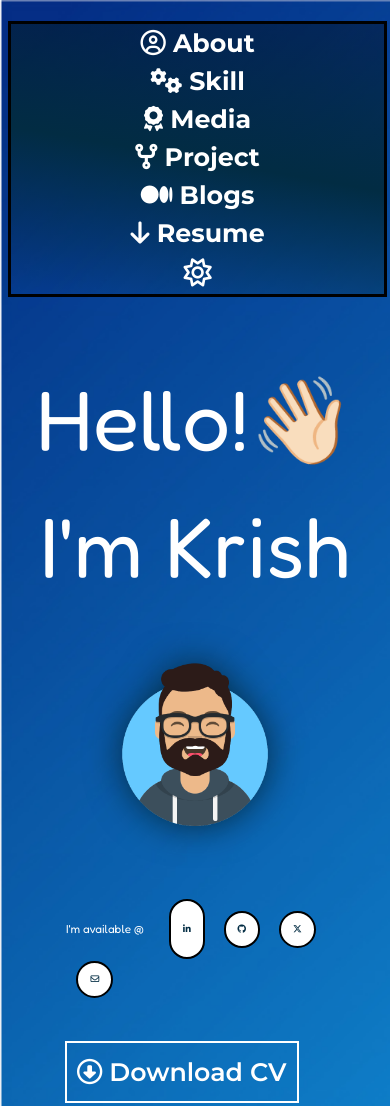
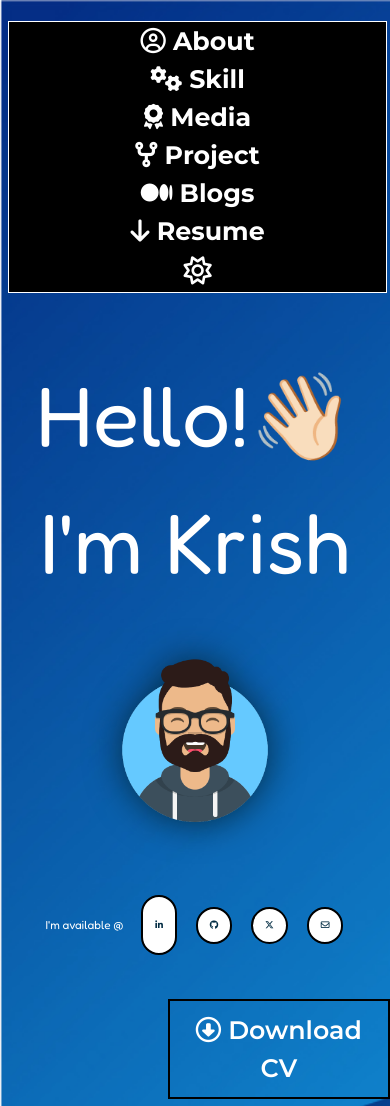
Before and after one commit to playeron1/Krish-Shah, a plain HTML site: page index.html in a window 390 px wide. Shown: the top 1106 px of the page. Drawn offline with nearby package versions, Linux system fonts and the light colour scheme.

Commit message:
updated ui

```diff
--- a/index.html
+++ b/index.html
@@ -51,7 +51,7 @@
         <a href="https://www.linkedin.com/in/krish-shah-cybersecurity/"><i class=" linkedin fa-brands fa-linkedin-in text-2xl hover:text-white hover:bg-blue-600"></i></a>
         <a href="https://github.com/playeron1"><i class="github fa-brands fa-github text-5xl hover:text-white hover:bg-black"></i></a>
         <a href="https://x.com/krish_shah10"><i class="twitter fa-brands fa-x-twitter text-5xl hover:text-white hover:bg-black"></i></a></p>
-        <a href="krishnimeshshah@gmail.com"><i class=" email fa-regular fa-envelope text-5xl hover:text-white hover:bg-red-700"></i></a></p>
+        <a href="mailto:krishnimeshshah@gmail.com"><i class=" email fa-regular fa-envelope text-5xl hover:text-white hover:bg-red-700"></i></a></p>
        </div>
     </div>
     <button class="resume" style="margin-top: 5vh;"><a href="https://drive.google.com/file/d/1C7aAAUQ8K8aCYQQI6pM61tglcdLFzI6Q/view"><i class="fa-regular fa-circle-down"></i> Download CV</a></button>
--- a/main.css
+++ b/main.css
@@ -3,7 +3,7 @@
 @tailwind utilities;
 
 
-@media screen and (max-width:800px)
+@media screen and (max-width:700px)
 {
   .intro-section h1{
     display: flex;
@@ -14,8 +14,8 @@
     display: flex;
     flex-wrap: wrap;
     flex-direction: column;
-    border: 1vi solid black;
-    background-image: linear-gradient(10deg,#022c4300,#022c43,rgba(0, 0, 0, 0.377));
+    border: 1px solid white;
+    background-color: black;
     align-items: center;
     justify-content: center;
     width: 97vi;
@@ -31,7 +31,7 @@
     display: none;
   }
   .intro{
-    margin-top: 15vb;
+    margin-top: 1vh;
   }
   .title{
     margin-left: auto;
@@ -49,8 +49,8 @@
     text-spacing-trim:trim-all;
   }
   .intro-section .resume{
-    border: 2px solid white;
-    margin-left: 65px;
+    border: 2px solid black;
+    justify-content: center;
     margin-top: 20px;
   }
   .social-links{
@@ -67,20 +67,8 @@
     align-items: center;
   }
   .social-content{
-    display: flexbox;
-    flex-wrap: wrap;
-    flex-direction:row;
-    align-items: center;
+    display: inline;
     justify-content: center;
-    margin-left: auto;
-    margin-right: auto;
-  }
-  .social-content{
-    width: 70%;
-    display: flex;
-  }
-  .social-content a{
-    font-size: 1vi;
   }
   .social-links{
     display: flex;
@@ -88,17 +76,12 @@
     align-items: center;
   }
   .social-links p{
-    display: flex;
-    font-size: xx-small;
     justify-content: center;
     align-items: center;
     text-align: center;
     margin-left: auto;
     margin-right: auto;
   }
-.social-content i{
-  font-size: 3rem;
-}
 .services .box{
   width: 44vi;
   text-wrap: wrap;
@@ -115,7 +98,7 @@
   font-size: 10vi;
 }
 .club-logo p{
-  font-size: 5vi;
+  font-size: 4vi;
 }
 .club-logo img{
   display: none;
@@ -535,7 +518,7 @@ footer p{
 }
 .links i{
   border: 2px solid  black;
-  border-radius: 25px;
+  border-radius: 35px;
   padding: 8px 8px ;
   display: flex;
   justify-content: center;
```
